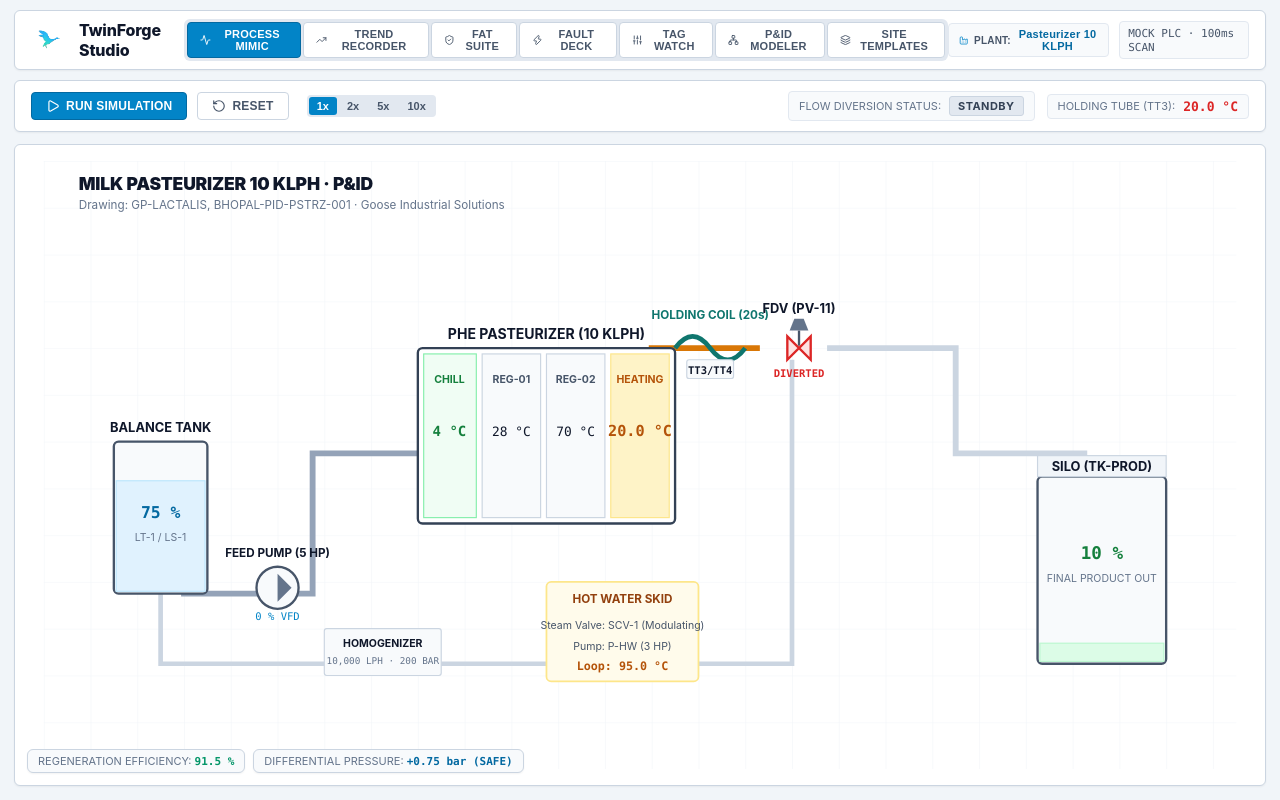
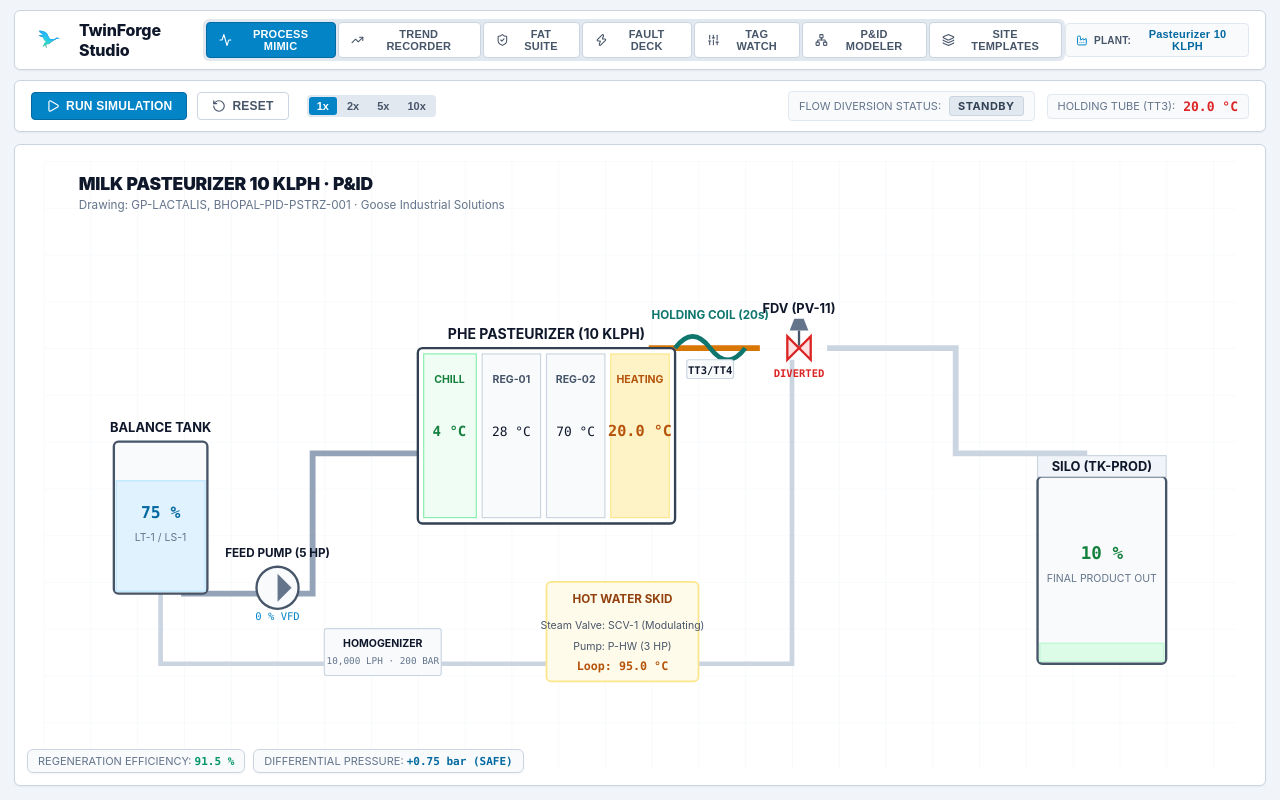
Before and after one commit to Soorya-Narayan/TwinForge-Studio, a React (Vite) app: page / in a window 1280 px wide. Built offline with nearby package versions, Linux system fonts and the light colour scheme.

Commit message:
style(navbar): remove MOCK PLC 100ms scan indicator from header

```diff
--- a/src/App.tsx
+++ b/src/App.tsx
@@ -161,10 +161,6 @@
             </div>
           )}
 
-          <div style={{ padding: '4px 8px', borderRadius: 4, background: '#f8fafc', border: '1px solid var(--border-subtle)', fontSize: 11 }}>
-            <span className="mono" style={{ color: 'var(--text-secondary)' }}>MOCK PLC · 100ms SCAN</span>
-          </div>
-
           {results.length > 0 && (
             <button onClick={openReportModal} className="btn btn-success" style={{ fontSize: 11, padding: '5px 10px' }}>
               FAT REPORT
```
